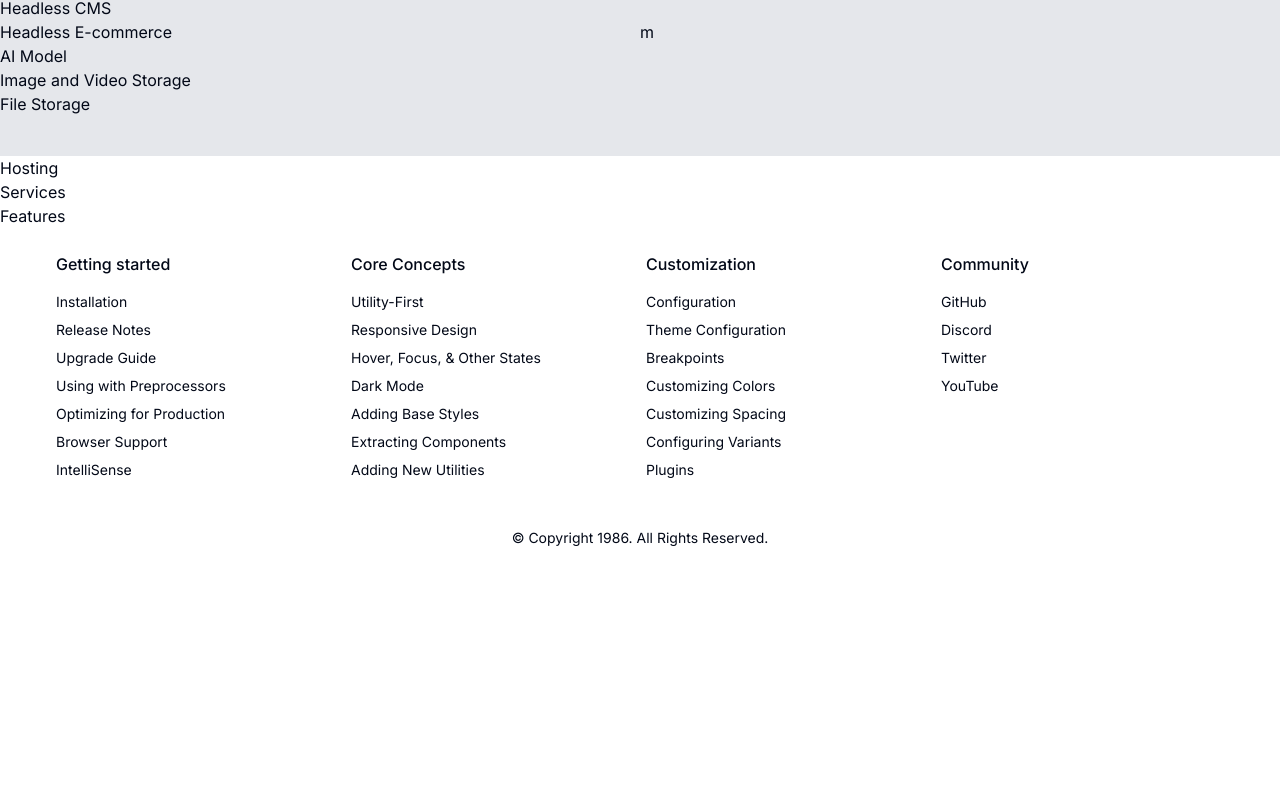
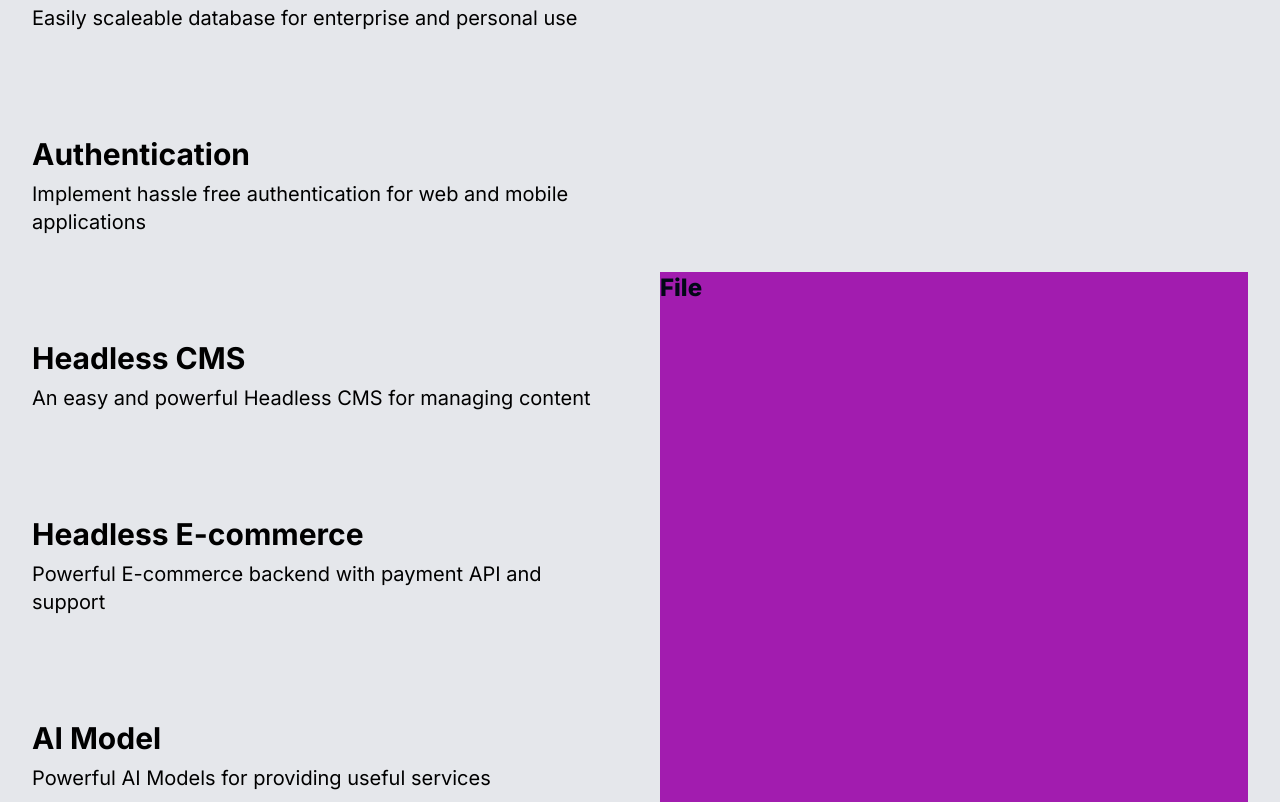
Before and after one commit to StepAsideLiL/atomicloud, a Next.js app: page / in a window 1280 px wide. Shown: the part 1138-1940 px from the top of the page. Before the commit the page ends 1710 px from the top, so only its background shows below. Built offline with nearby package versions, Linux system fonts and the light colour scheme.

Commit message:
add sticky scroll

```diff
--- a/components/pages/home/Products.tsx
+++ b/components/pages/home/Products.tsx
@@ -1,16 +1,29 @@
+"use client";
+
 import { ProductCard, productsDetail } from "./parts/product-card";
 
 const Products = () => {
   return (
     <section className="py-10 bg-gray-200">
-      <div className="flex items-center w-full">
-        <div className="w-full">
-          {productsDetail.map((item, index) => (
-            <ProductCard key={index}>{item.title}</ProductCard>
-          ))}
+      <div className="container mx-auto max-w-7xl">
+        <div className="flex items-center w-full gap-10">
+          <div className="w-full space-y-20">
+            {productsDetail.map((item) => (
+              <ProductCard key={item.id} id={item.id}>
+                <h1 className="text-3xl font-bold">{item.title}</h1>
+                <p className="text-xl">{item.description}</p>
+              </ProductCard>
+            ))}
+          </div>
+
+          <div className="sticky top-0 w-full">
+            <div className="relative w-full h-full aspect-square">
+              {productsDetail.map((item) => (
+                <item.image key={item.id} id={item.id} />
+              ))}
+            </div>
+          </div>
         </div>
-
-        <div className="w-full">m</div>
       </div>
     </section>
   );
--- a/components/pages/home/parts/product-card.tsx
+++ b/components/pages/home/parts/product-card.tsx
@@ -1,8 +1,39 @@
+"use client";
+
+import { useProductStore } from "@/lib/app-stores/store";
+import clsx from "clsx";
+import { useInView } from "framer-motion";
 import Image from "next/image";
-import React from "react";
+import React, { useEffect, useRef } from "react";
 
-export const ProductCard = ({ children }: { children: React.ReactNode }) => {
-  return <div>{children}</div>;
+export const ProductCard = ({
+  children,
+  id,
+}: {
+  children: React.ReactNode;
+  id: string;
+}) => {
+  const ref = useRef(null);
+  const isInView = useInView(ref, { margin: "-45% 0px -45% 0px" });
+  const setInViewProduct = useProductStore((state) => state.setInViewProduct);
+
+  useEffect(() => {
+    if (isInView) {
+      setInViewProduct(id);
+    }
+  }, [id, isInView, setInViewProduct]);
+
+  return (
+    <div
+      ref={ref}
+      className={clsx(
+        "py-3 transition-colors space-y-2",
+        isInView ? "text-black" : "text-gray-400"
+      )}
+    >
+      {children}
+    </div>
+  );
 };
 
 export const ProductImage = ({
@@ -24,33 +55,140 @@ export const ProductImage = ({
   );
 };
 
+const CardContainer = ({
+  children,
+  id,
+}: {
+  children: React.ReactNode;
+  id: string;
+}) => {
+  const inViewProduct = useProductStore((state) => state.inViewProduct);
+
+  return (
+    <div
+      className={clsx(
+        "absolute inset-0 w-full h-full transition-opacity",
+        inViewProduct === id ? "opacity-100" : "opacity-0"
+      )}
+    >
+      {children}
+    </div>
+  );
+};
+
+export const DatabaseCard = ({ id }: { id: string }) => {
+  return (
+    <CardContainer id={id}>
+      <div className="w-full h-full bg-slate-700">
+        <h1 className="text-2xl font-extrabold">Database</h1>
+      </div>
+    </CardContainer>
+  );
+};
+
+export const AuthenticationCard = ({ id }: { id: string }) => {
+  return (
+    <CardContainer id={id}>
+      <div className="w-full h-full bg-blue-700">
+        <h1 className="text-2xl font-extrabold">Authentication</h1>
+      </div>
+    </CardContainer>
+  );
+};
+
+export const HCMSCard = ({ id }: { id: string }) => {
+  return (
+    <CardContainer id={id}>
+      <div className="w-full h-full bg-red-700">
+        <h1 className="text-2xl font-extrabold">Headless CMS</h1>
+      </div>
+    </CardContainer>
+  );
+};
+
+export const HEcommerceCard = ({ id }: { id: string }) => {
+  return (
+    <CardContainer id={id}>
+      <div className="w-full h-full bg-green-700">
+        <h1 className="text-2xl font-extrabold">Headless E-commerce</h1>
+      </div>
+    </CardContainer>
+  );
+};
+
+export const AIModelCard = ({ id }: { id: string }) => {
+  return (
+    <CardContainer id={id}>
+      <div className="w-full h-full bg-yellow-700">
+        <h1 className="text-2xl font-extrabold">AI Model</h1>
+      </div>
+    </CardContainer>
+  );
+};
+
+export const ImageAndViderCard = ({ id }: { id: string }) => {
+  return (
+    <CardContainer id={id}>
+      <div className="w-full h-full bg-amber-700">
+        <h1 className="text-2xl font-extrabold">Image and Video</h1>
+      </div>
+    </CardContainer>
+  );
+};
+
+export const FileCard = ({ id }: { id: string }) => {
+  return (
+    <CardContainer id={id}>
+      <div className="w-full h-full bg-fuchsia-700">
+        <h1 className="text-2xl font-extrabold">File</h1>
+      </div>
+    </CardContainer>
+  );
+};
+
 export const productsDetail = [
   {
+    id: "1",
     title: "Database",
-    image: "",
+    description: "Easily scaleable database for enterprise and personal use",
+    image: DatabaseCard,
   },
   {
+    id: "2",
     title: "Authentication",
-    image: "",
+    description:
+      "Implement hassle free authentication for web and mobile applications",
+    image: AuthenticationCard,
   },
   {
+    id: "3",
     title: "Headless CMS",
-    image: "",
+    description: "An easy and powerful Headless CMS for managing content",
+    image: HCMSCard,
   },
   {
+    id: "4",
     title: "Headless E-commerce",
-    image: "",
+    description: "Powerful E-commerce backend with payment API and support",
+    image: HEcommerceCard,
   },
   {
+    id: "5",
     title: "AI Model",
-    image: "",
+    description: "Powerful AI Models for providing useful services",
+    image: AIModelCard,
   },
   {
+    id: "6",
     title: "Image and Video Storage",
-    image: "",
+    description:
+      "Easily store the image and video content for web and mobile application",
+    image: ImageAndViderCard,
   },
   {
+    id: "7",
     title: "File Storage",
-    image: "",
+    description: "Store any file format for web and mobile application",
+    image: FileCard,
   },
 ];
--- /dev/null
+++ b/lib/app-stores/store.ts
@@ -0,0 +1,12 @@
+import { create } from "zustand";
+
+type ProductStore = {
+  inViewProduct: string | null;
+  setInViewProduct: (product: string | null) => void;
+};
+
+export const useProductStore = create<ProductStore>((set) => ({
+  inViewProduct: "1",
+  setInViewProduct: (product: string | null) =>
+    set(() => ({ inViewProduct: product })),
+}));
--- a/package.json
+++ b/package.json
@@ -18,6 +18,7 @@
     "clsx": "^2.0.0",
     "eslint": "8.48.0",
     "eslint-config-next": "13.4.19",
+    "framer-motion": "^10.16.4",
     "lucide-react": "^0.274.0",
     "next": "13.4.19",
     "postcss": "8.4.29",
@@ -27,6 +28,7 @@
     "tailwind-merge": "^1.14.0",
     "tailwindcss": "3.3.3",
     "tailwindcss-animate": "^1.0.7",
-    "typescript": "5.2.2"
+    "typescript": "5.2.2",
+    "zustand": "^4.4.1"
   }
 }
```
Also changed, not shown: 1 other file (tests, documents, lock files or other folders).
